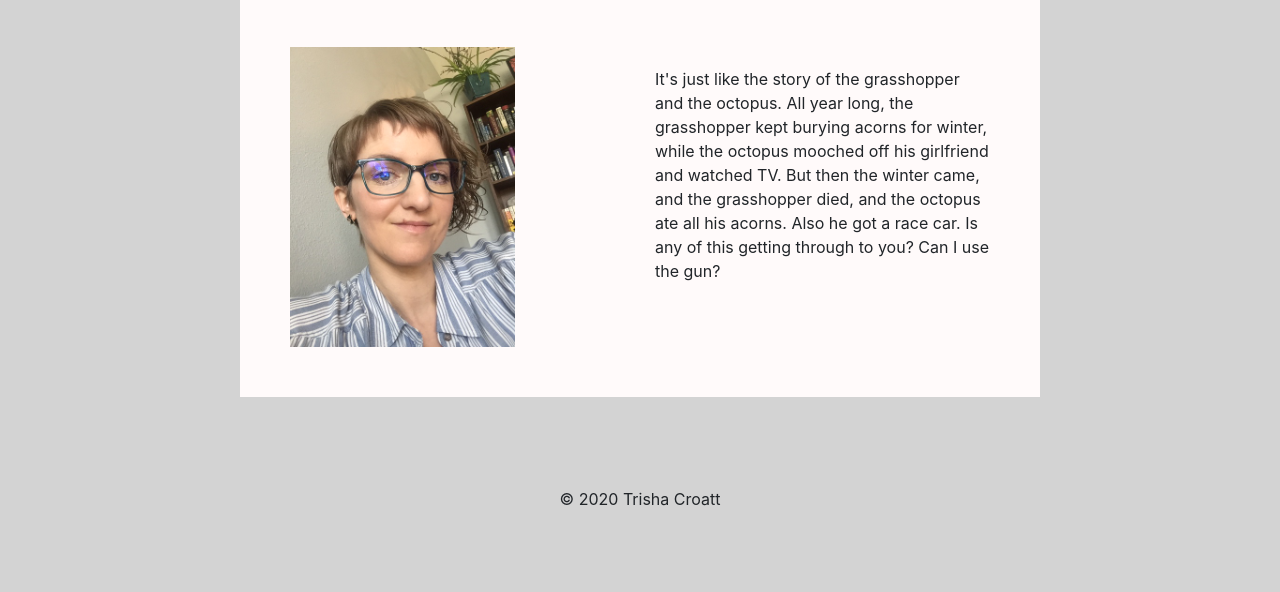
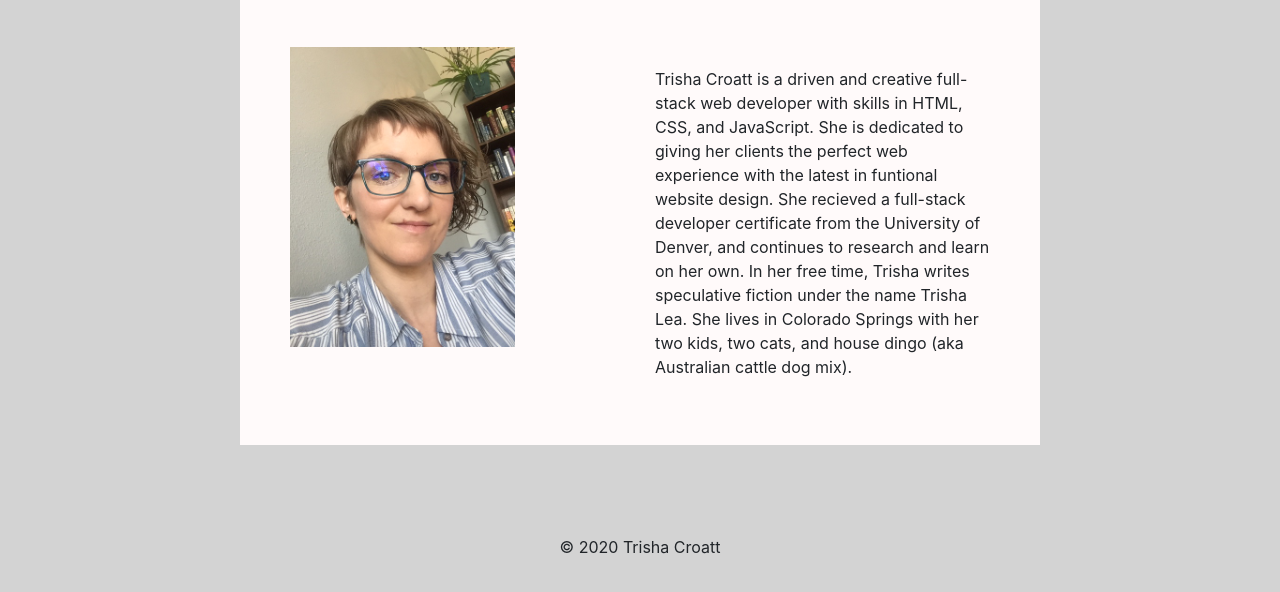
Before and after one commit to TLCroatt/myportfolio, a plain HTML site: page index.html in a window 1280 px wide. Shown: the part 192-784 px from the top of the page. Drawn offline with nearby package versions, Linux system fonts and the light colour scheme.

Commit message:
updated bio

```diff
--- a/index.html
+++ b/index.html
@@ -39,7 +39,7 @@
                 <img src="IMG_1222.JPG" height="300" width="225" alt="Trisha Croatt">
              </div>
             <div class="col-md-6">
-                <p>It's just like the story of the grasshopper and the octopus. All year long, the grasshopper kept burying acorns for winter, while the octopus mooched off his girlfriend and watched TV. But then the winter came, and the grasshopper died, and the octopus ate all his acorns. Also he got a race car. Is any of this getting through to you? Can I use the gun?</p>
+                <p>Trisha Croatt is a driven and creative full-stack web developer with skills in HTML, CSS, and JavaScript. She is dedicated to giving her clients the perfect web experience with the latest in funtional website design. She recieved a full-stack developer certificate from the University of Denver, and continues to research and learn on her own. In her free time, Trisha writes speculative fiction under the name Trisha Lea. She lives in Colorado Springs with her two kids, two cats, and house dingo (aka Australian cattle dog mix).</p>
             </div>
         </div>
     </div>
```
